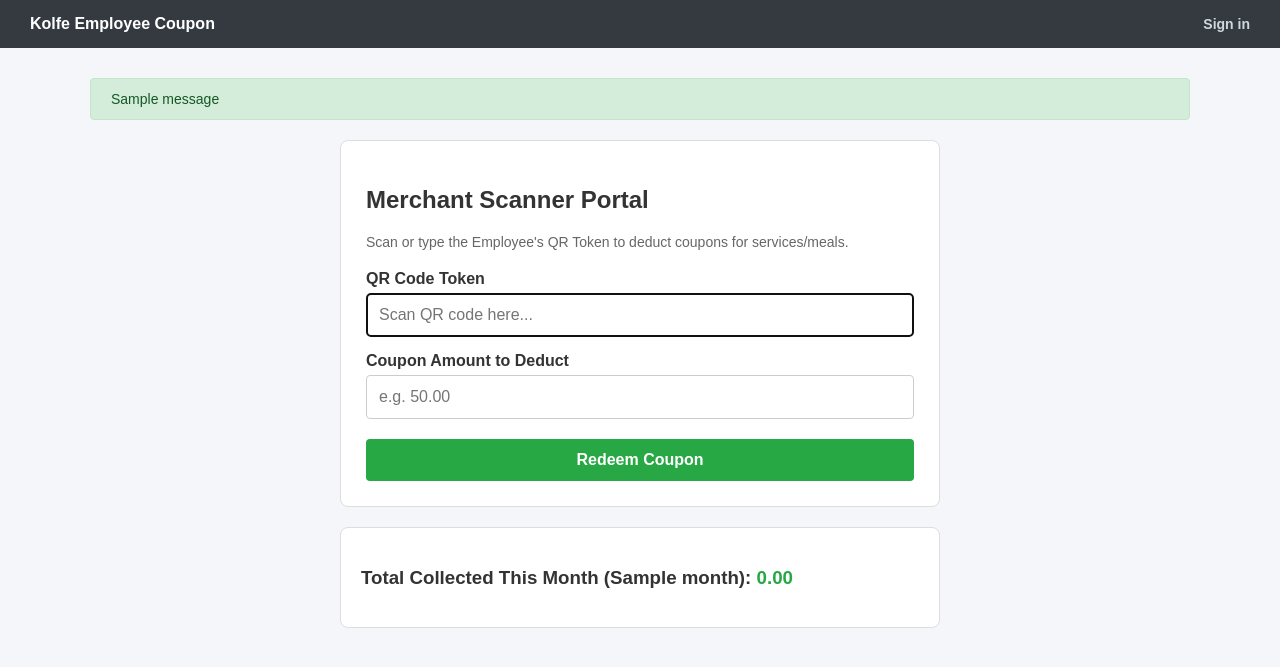
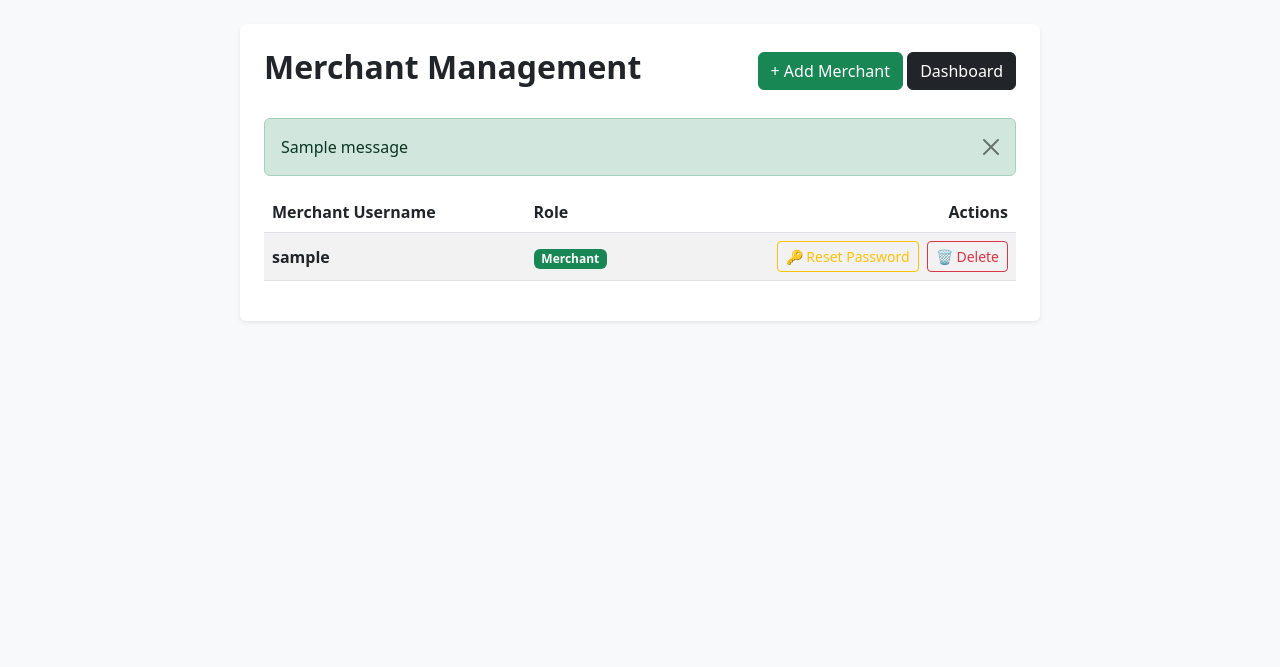
Before and after one commit to takino176-dev/Kolfe_Employee_Coupon_System, a Flask app: template templates/merchant.html in a window 1280 px wide. Shown: the top 667 px of the page. Run offline with Flask 3, Linux system fonts and the light colour scheme; the template is opened without the code that fills it: most values are stand-ins (such as "Sample title", 1, 10 or a date in 2020); one stand-in notice (Sample message) is shown.

Commit message:
Add full deletion, merchant management, and password reset capabilities with clean Bootstrap styles

```diff
--- a/templates/merchant.html
+++ b/templates/merchant.html
@@ -1,28 +1,81 @@
-{% extends "base.html" %}
-{% block content %}
+<!DOCTYPE html>
+<html lang="en">
+<head>
+    <meta charset="UTF-8">
+    <title>Merchant Management</title>
+    <link rel="stylesheet" href="https://cdn.jsdelivr.net/npm/bootstrap@5.3.0/css/bootstrap.min.css">
+</head>
+<body class="bg-light p-4">
+    <div class="container bg-white p-4 rounded shadow-sm" style="max-width: 800px;">
+        <div class="d-flex justify-content-between align-items-center mb-4">
+            <h2 class="fw-bold">Merchant Management</h2>
+            <div>
+                <a href="{{ url_for('create_merchant') }}" class="btn btn-success">+ Add Merchant</a>
+                <a href="{{ url_for('admin_dashboard') }}" class="btn btn-dark">Dashboard</a>
+            </div>
+        </div>
 
-<div style="max-width: 600px; margin: 0 auto;">
-    <div style="background: #fff; padding: 25px; border-radius: 8px; border: 1px solid #ddd; margin-bottom: 20px;">
-        <h2>Merchant Scanner Portal</h2>
-        <p style="color: #666; font-size: 14px;">Scan or type the Employee's QR Token to deduct coupons for services/meals.</p>
+        {% with messages = get_flashed_messages(with_categories=true) %}
+            {% if messages %}
+                {% for category, message in messages %}
+                    <div class="alert alert-{{ category }} alert-dismissible fade show" role="alert">
+                        {{ message }}
+                        <button type="button" class="btn-close" data-bs-dismiss="alert" aria-label="Close"></button>
+                    </div>
+                {% endfor %}
+            {% endif %}
+        {% endwith %}
 
-        <form action="{{ url_for('merchant_scan') }}" method="POST" style="margin-top: 20px;">
-            <div style="margin-bottom: 15px;">
-                <label style="display: block; font-weight: bold; margin-bottom: 5px;">QR Code Token</label>
-                <input type="text" name="qr_token" placeholder="Scan QR code here..." required autofocus style="width: 100%; padding: 12px; border: 1px solid #ccc; border-radius: 4px; box-sizing: border-box; font-size: 16px;">
-            </div>
-            <div style="margin-bottom: 20px;">
-                <label style="display: block; font-weight: bold; margin-bottom: 5px;">Coupon Amount to Deduct</label>
-                <input type="number" step="0.01" name="amount" placeholder="e.g. 50.00" required style="width: 100%; padding: 12px; border: 1px solid #ccc; border-radius: 4px; box-sizing: border-box; font-size: 16px;">
-            </div>
-            <button type="submit" style="width: 100%; padding: 12px; background: #28a745; color: white; border: none; border-radius: 4px; font-weight: bold; font-size: 16px; cursor: pointer;">Redeem Coupon</button>
-        </form>
+        <table class="table table-striped align-middle">
+            <thead>
+                <tr>
+                    <th>Merchant Username</th>
+                    <th>Role</th>
+                    <th class="text-end">Actions</th>
+                </tr>
+            </thead>
+            <tbody>
+                {% for merchant in merchants %}
+                <tr>
+                    <td class="fw-bold">{{ merchant.username }}</td>
+                    <td><span class="badge bg-success">Merchant</span></td>
+                    <td class="text-end">
+                        <button type="button" class="btn btn-sm btn-outline-warning me-1" data-bs-toggle="modal" data-bs-target="#merchantModal{{ merchant.id }}">🔑 Reset Password</button>
+
+                        <form action="{{ url_for('delete_merchant', merchant_id=merchant.id) }}" method="POST" class="d-inline" onsubmit="return confirm('Remove this merchant account?');">
+                            <button type="submit" class="btn btn-sm btn-outline-danger">🗑️ Delete</button>
+                        </form>
+
+                        <div class="modal fade text-start" id="merchantModal{{ merchant.id }}" tabindex="-1">
+                            <div class="modal-dialog">
+                                <div class="modal-content">
+                                    <form action="{{ url_for('reset_merchant_password', merchant_id=merchant.id) }}" method="POST">
+                                        <div class="modal-header">
+                                            <h5 class="modal-title">Reset Password for {{ merchant.username }}</h5>
+                                            <button type="button" class="btn-close" data-bs-dismiss="modal"></button>
+                                        </div>
+                                        <div class="modal-body">
+                                            <label class="form-label">New Password</label>
+                                            <input type="password" name="new_password" class="form-control" required placeholder="Enter new password">
+                                        </div>
+                                        <div class="modal-footer">
+                                            <button type="button" class="btn btn-secondary" data-bs-dismiss="modal">Cancel</button>
+                                            <button type="submit" class="btn btn-warning">Update Password</button>
+                                        </div>
+                                    </form>
+                                </div>
+                            </div>
+                        </div>
+                    </td>
+                </tr>
+                {% else %}
+                <tr>
+                    <td colspan="3" class="text-center text-muted py-3">No merchants created yet.</td>
+                </tr>
+                {% endfor %}
+            </tbody>
+        </table>
     </div>
-
-    <!-- Merchant Collection Summary -->
-    <div style="background: #fff; padding: 20px; border-radius: 8px; border: 1px solid #ddd;">
-        <h3>Total Collected This Month ({{ month }}): <span style="color: #28a745;">{{ "%.2f"|format(total_collected) }}</span></h3>
-    </div>
-</div>
-
-{% endblock %}
+    <script src="https://cdn.jsdelivr.net/npm/bootstrap@5.3.0/dist/js/bootstrap.bundle.min.js"></script>
+</body>
+</html>
```
Also changed, not shown: templates/admin.html (+36 -35 lines), templates/admin_password.html (added, +23 -0 lines), templates/employees.html (+40 -10 lines).
